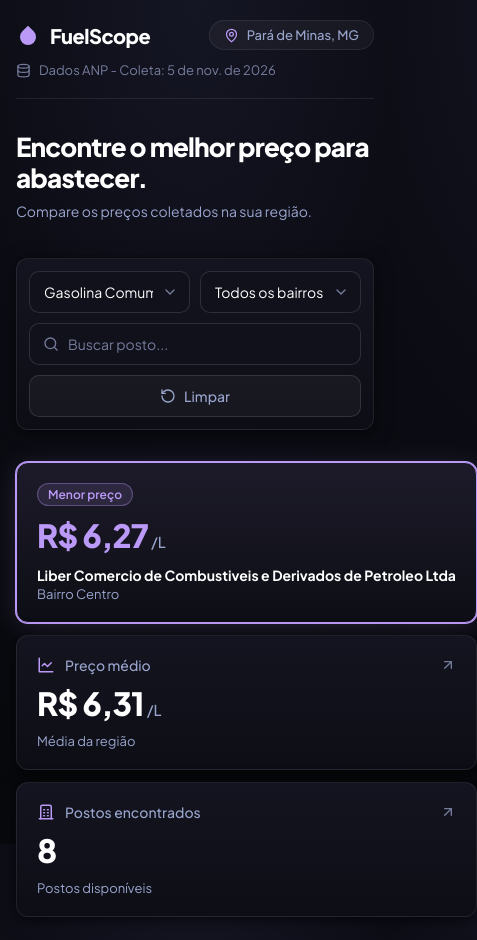
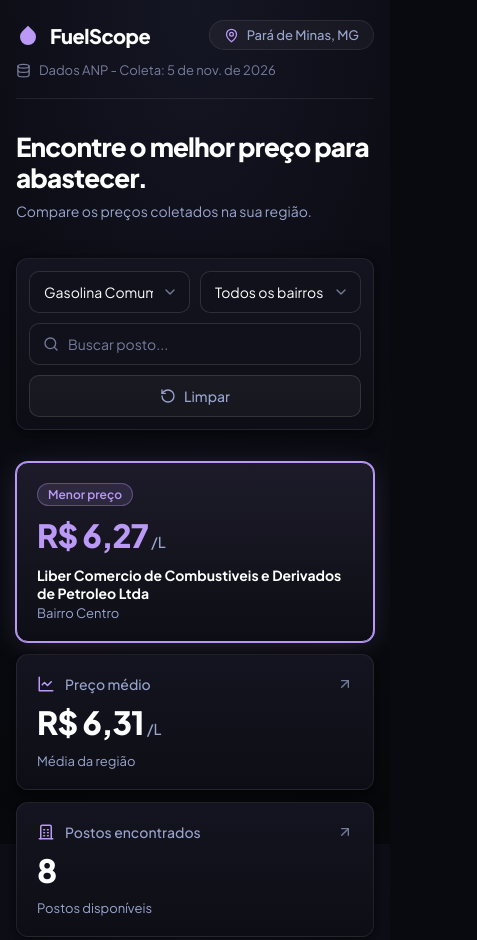
Before and after one commit to gabriel-mkv/fuelscope, a website with bundled scripts: page web/public/index.html in a window 390 px wide. Shown: the top 940 px of the page, 477 px wide, since content can reach past the window. Built offline with nearby package versions, Linux system fonts and the light colour scheme.

Commit message:
fix(web): prevent station name overflow on cheapest price card

```diff
--- a/web/public/styles.css
+++ b/web/public/styles.css
@@ -345,7 +345,7 @@ body {
    ========================================================================== */
 .summary-grid {
   display: grid;
-  grid-template-columns: repeat(3, 1fr);
+  grid-template-columns: repeat(3, minmax(0, 1fr));
   gap: 16px;
 }
 
@@ -354,6 +354,7 @@ body {
   flex-direction: column;
   justify-content: space-between;
   min-height: 156px;
+  min-width: 0;
   padding: 20px;
   border-radius: var(--radius-xl);
   background: var(--surface-card);
@@ -463,15 +464,25 @@ body {
   display: flex;
   flex-direction: column;
   gap: 2px;
+  min-width: 0;
+  width: 100%;
 }
 
 .card-station-name {
   font-size: 14px;
   font-weight: 700;
+  line-height: 1.35;
   color: var(--text-primary);
-  white-space: nowrap;
+  display: -webkit-box;
+  -webkit-box-orient: vertical;
+  -webkit-line-clamp: 2;
+  line-clamp: 2;
   overflow: hidden;
   text-overflow: ellipsis;
+  word-break: break-word;
+  overflow-wrap: break-word;
+  min-width: 0;
+  max-width: 100%;
 }
 
 .card-station-hood,
@@ -481,6 +492,8 @@ body {
   white-space: nowrap;
   overflow: hidden;
   text-overflow: ellipsis;
+  min-width: 0;
+  max-width: 100%;
 }
 
 /* ==========================================================================
@@ -852,7 +865,7 @@ body {
   }
 
   .summary-grid {
-    grid-template-columns: 1fr;
+    grid-template-columns: minmax(0, 1fr);
     gap: 12px;
   }
 
--- a/web/src/components/view.ts
+++ b/web/src/components/view.ts
@@ -27,6 +27,7 @@ function cheapestCard(summary: PriceSummary): HTMLElement {
   const stationName = el("strong", {
     className: "card-station-name",
     text: titleCase(summary.cheapest.tradeName),
+    attrs: { title: titleCase(summary.cheapest.tradeName) },
   });
   const stationHood = el("span", {
     className: "card-station-hood",
```
Also changed, not shown: web/test/components/view.test.ts (added, +142 -0 lines).
